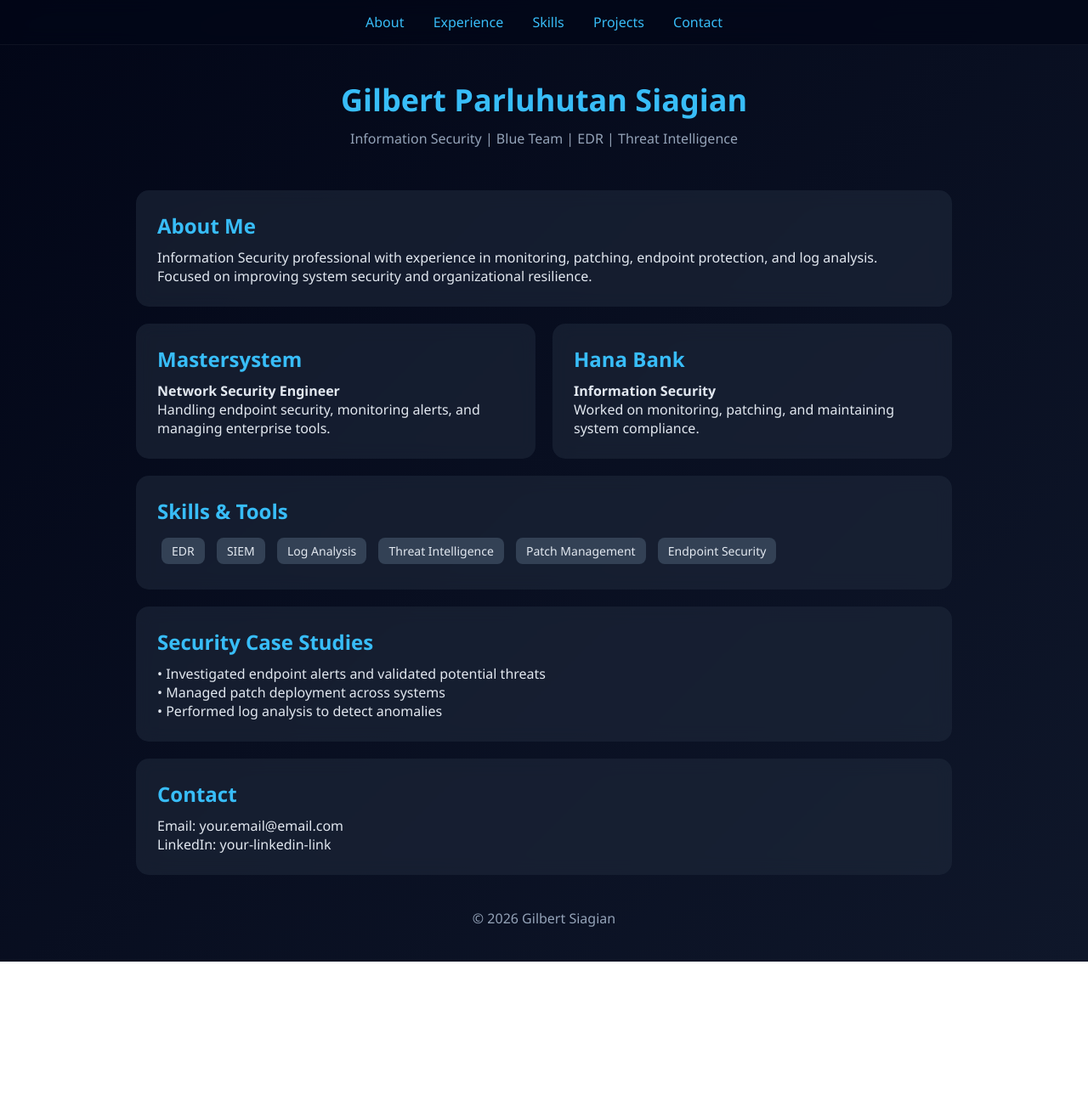
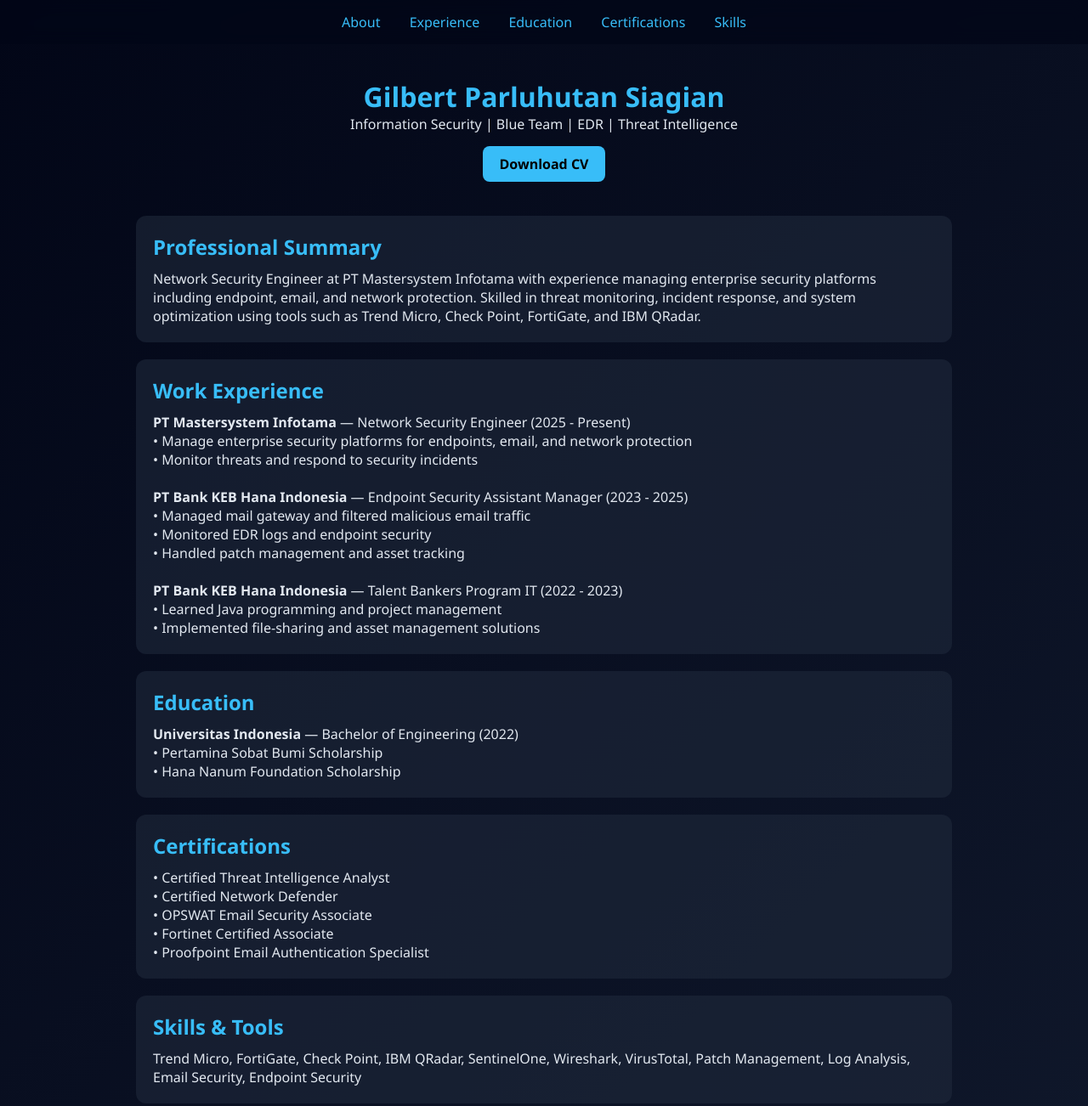
Before and after one commit to Turbo46/turbo46.github.io, a plain HTML site: page index.html in a window 1280 px wide. Shown: the whole page at 85% size. Before the commit the page ends 1132 px from the top, so only its background shows below. Drawn offline with Linux system fonts and the light colour scheme.

Commit message:
Update index.html
Try to add cv downloader

```diff
--- a/index.html
+++ b/index.html
@@ -5,15 +5,9 @@
   <title>Gilbert Siagian | Cybersecurity Portfolio</title>
 
   <style>
-    * {
-      margin: 0;
-      padding: 0;
-      box-sizing: border-box;
-    }
+    * { margin: 0; padding: 0; box-sizing: border-box; }
 
-    html {
-      scroll-behavior: smooth;
-    }
+    html { scroll-behavior: smooth; }
 
     body {
       font-family: 'Segoe UI', sans-serif;
@@ -21,123 +15,67 @@
       color: #e2e8f0;
     }
 
-    /* NAVBAR */
     .navbar {
       position: sticky;
       top: 0;
+      background: rgba(2,6,23,0.7);
       backdrop-filter: blur(10px);
-      background: rgba(2, 6, 23, 0.7);
       padding: 15px;
       text-align: center;
-      z-index: 1000;
-      border-bottom: 1px solid rgba(255,255,255,0.05);
     }
 
     .navbar a {
       color: #38bdf8;
       margin: 0 15px;
       text-decoration: none;
-      font-weight: 500;
-      transition: 0.3s;
     }
 
-    .navbar a:hover {
-      color: white;
-    }
-
-    /* CONTAINER */
     .container {
       max-width: 1000px;
       margin: auto;
       padding: 40px 20px;
     }
 
-    /* HERO */
     .hero {
       text-align: center;
-      margin-bottom: 50px;
+      margin-bottom: 40px;
     }
 
-    .hero h1 {
-      font-size: 36px;
-      color: #38bdf8;
+    .hero h1 { color: #38bdf8; }
+
+    .btn {
+      display: inline-block;
+      margin-top: 15px;
+      padding: 10px 20px;
+      background: #38bdf8;
+      color: black;
+      border-radius: 8px;
+      text-decoration: none;
+      font-weight: bold;
     }
 
-    .hero p {
-      color: #94a3b8;
-      margin-top: 10px;
-    }
-
-    /* CARD */
     .card {
-      background: rgba(30, 41, 59, 0.6);
-      padding: 25px;
+      background: rgba(30,41,59,0.6);
+      padding: 20px;
       margin-bottom: 20px;
-      border-radius: 15px;
-      backdrop-filter: blur(10px);
-      transition: 0.3s;
-      opacity: 0;
-      transform: translateY(30px);
-    }
-
-    .card.show {
-      opacity: 1;
-      transform: translateY(0);
-    }
-
-    .card:hover {
-      transform: translateY(-5px);
-      box-shadow: 0 10px 25px rgba(0,0,0,0.4);
+      border-radius: 12px;
     }
 
     h2 {
       color: #38bdf8;
       margin-bottom: 10px;
     }
-
-    /* GRID */
-    .grid {
-      display: grid;
-      grid-template-columns: 1fr 1fr;
-      gap: 20px;
-    }
-
-    /* SKILLS */
-    .skills span {
-      display: inline-block;
-      background: #334155;
-      padding: 6px 12px;
-      margin: 5px;
-      border-radius: 8px;
-      font-size: 14px;
-    }
-
-    /* FOOTER */
-    .footer {
-      text-align: center;
-      margin-top: 40px;
-      color: #94a3b8;
-    }
-
-    /* RESPONSIVE */
-    @media(max-width: 768px) {
-      .grid {
-        grid-template-columns: 1fr;
-      }
-    }
-
   </style>
 </head>
 
 <body>
 
-<!-- NAVBAR -->
 <div class="navbar">
   <a href="#about">About</a>
   <a href="#experience">Experience</a>
+  <a href="#education">Education</a>
+  <a href="#certifications">Certifications</a>
   <a href="#skills">Skills</a>
-  <a href="#projects">Projects</a>
-  <a href="#contact">Contact</a>
 </div>
 
 <div class="container">
@@ -146,84 +84,72 @@
   <div class="hero">
     <h1>Gilbert Parluhutan Siagian</h1>
     <p>Information Security | Blue Team | EDR | Threat Intelligence</p>
+
+    <!-- DOWNLOAD CV -->
+    <a href="CV_Gilbert_Siagian.pdf" class="btn" download>Download CV</a>
   </div>
 
   <!-- ABOUT -->
   <div class="card" id="about">
-    <h2>About Me</h2>
+    <h2>Professional Summary</h2>
     <p>
-      Information Security professional with experience in monitoring, patching,
-      endpoint protection, and log analysis. Focused on improving system security
-      and organizational resilience.
+      Network Security Engineer at PT Mastersystem Infotama with experience managing enterprise security platforms
+      including endpoint, email, and network protection. Skilled in threat monitoring, incident response,
+      and system optimization using tools such as Trend Micro, Check Point, FortiGate, and IBM QRadar.
     </p>
   </div>
 
   <!-- EXPERIENCE -->
-  <div class="grid" id="experience">
-    <div class="card">
-      <h2>Mastersystem</h2>
-      <p><b>Network Security Engineer</b></p>
-      <p>Handling endpoint security, monitoring alerts, and managing enterprise tools.</p>
-    </div>
+  <div class="card" id="experience">
+    <h2>Work Experience</h2>
 
-    <div class="card">
-      <h2>Hana Bank</h2>
-      <p><b>Information Security</b></p>
-      <p>Worked on monitoring, patching, and maintaining system compliance.</p>
-    </div>
+    <p><b>PT Mastersystem Infotama</b> — Network Security Engineer (2025 - Present)</p>
+    <p>• Manage enterprise security platforms for endpoints, email, and network protection</p>
+    <p>• Monitor threats and respond to security incidents</p>
+
+    <br>
+
+    <p><b>PT Bank KEB Hana Indonesia</b> — Endpoint Security Assistant Manager (2023 - 2025)</p>
+    <p>• Managed mail gateway and filtered malicious email traffic</p>
+    <p>• Monitored EDR logs and endpoint security</p>
+    <p>• Handled patch management and asset tracking</p>
+
+    <br>
+
+    <p><b>PT Bank KEB Hana Indonesia</b> — Talent Bankers Program IT (2022 - 2023)</p>
+    <p>• Learned Java programming and project management</p>
+    <p>• Implemented file-sharing and asset management solutions</p>
+
+  </div>
+
+  <!-- EDUCATION -->
+  <div class="card" id="education">
+    <h2>Education</h2>
+    <p><b>Universitas Indonesia</b> — Bachelor of Engineering (2022)</p>
+    <p>• Pertamina Sobat Bumi Scholarship</p>
+    <p>• Hana Nanum Foundation Scholarship</p>
+  </div>
+
+  <!-- CERTIFICATIONS -->
+  <div class="card" id="certifications">
+    <h2>Certifications</h2>
+    <p>• Certified Threat Intelligence Analyst</p>
+    <p>• Certified Network Defender</p>
+    <p>• OPSWAT Email Security Associate</p>
+    <p>• Fortinet Certified Associate</p>
+    <p>• Proofpoint Email Authentication Specialist</p>
   </div>
 
   <!-- SKILLS -->
   <div class="card" id="skills">
     <h2>Skills & Tools</h2>
-    <div class="skills">
-      <span>EDR</span>
-      <span>SIEM</span>
-      <span>Log Analysis</span>
-      <span>Threat Intelligence</span>
-      <span>Patch Management</span>
-      <span>Endpoint Security</span>
-    </div>
-  </div>
-
-  <!-- PROJECTS -->
-  <div class="card" id="projects">
-    <h2>Security Case Studies</h2>
-    <p>• Investigated endpoint alerts and validated potential threats</p>
-    <p>• Managed patch deployment across systems</p>
-    <p>• Performed log analysis to detect anomalies</p>
-  </div>
-
-  <!-- CONTACT -->
-  <div class="card" id="contact">
-    <h2>Contact</h2>
-    <p>Email: your.email@email.com</p>
-    <p>LinkedIn: your-linkedin-link</p>
-  </div>
-
-  <!-- FOOTER -->
-  <div class="footer">
-    <p>© 2026 Gilbert Siagian</p>
+    <p>
+      Trend Micro, FortiGate, Check Point, IBM QRadar, SentinelOne, Wireshark,
+      VirusTotal, Patch Management, Log Analysis, Email Security, Endpoint Security
+    </p>
   </div>
 
 </div>
 
-<!-- ANIMATION SCRIPT -->
-<script>
-  const cards = document.querySelectorAll('.card');
-
-  const observer = new IntersectionObserver(entries => {
-    entries.forEach(entry => {
-      if(entry.isIntersecting){
-        entry.target.classList.add('show');
-      }
-    });
-  });
-
-  cards.forEach(card => {
-    observer.observe(card);
-  });
-</script>
-
 </body>
 </html>
```
